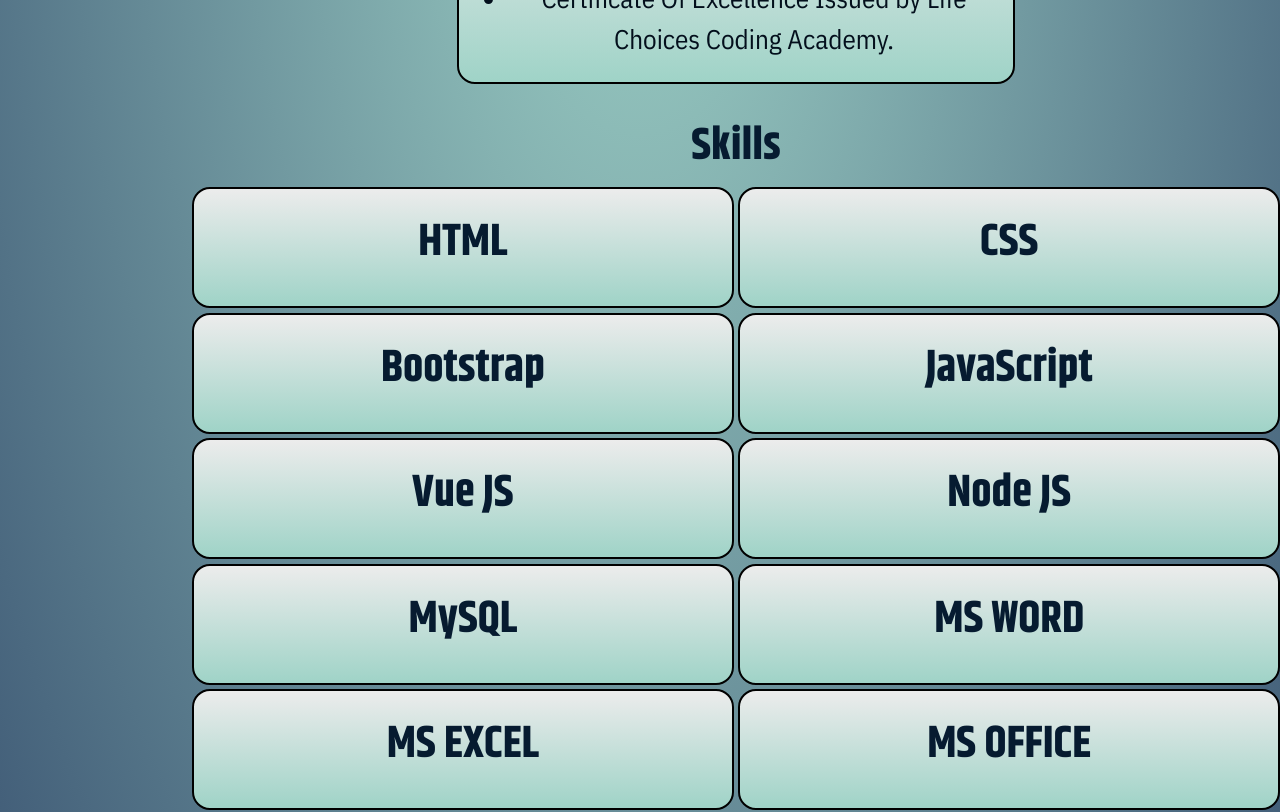
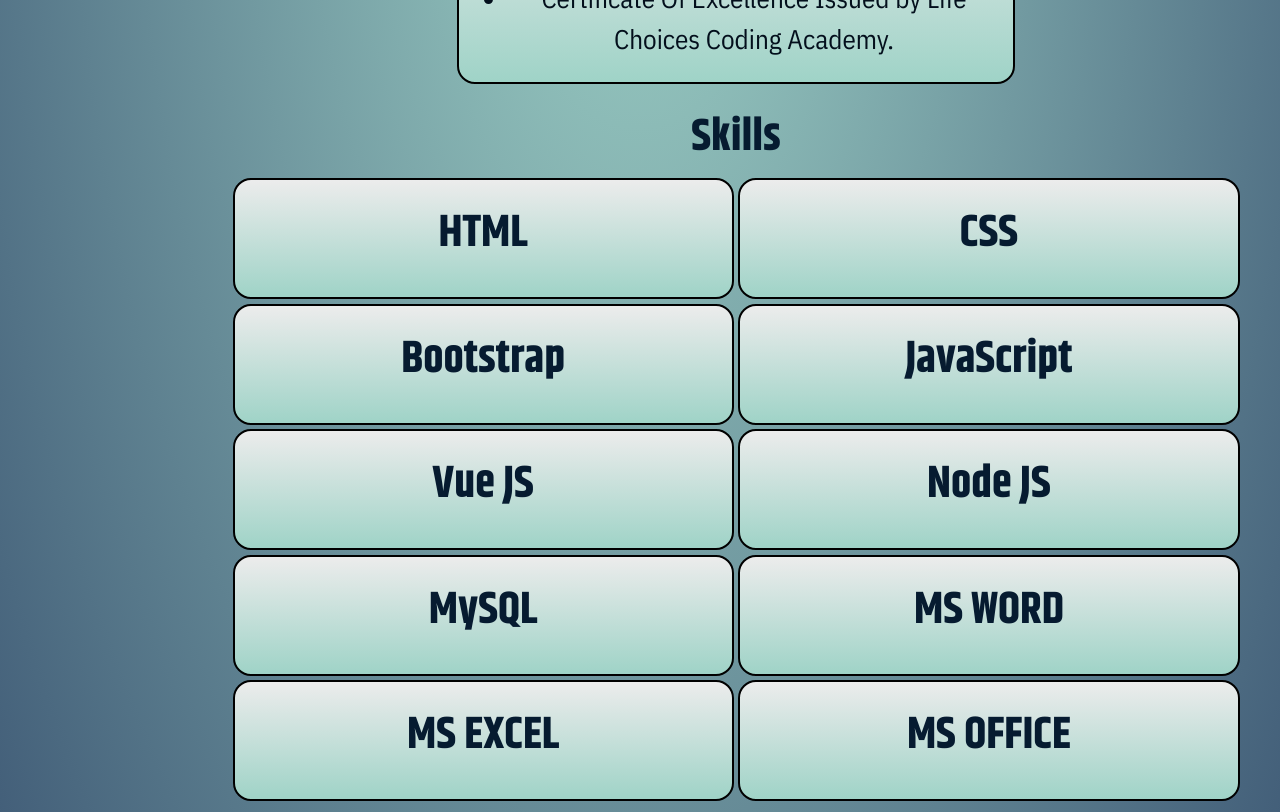
Before and after one commit to SethJKallis/VuePortfolio, a Vue app: page /about in a window 1280 px wide. Shown: the part 1580-2392 px from the top of the page. Built offline with nearby package versions, Linux system fonts and the light colour scheme.

Commit message:
minor styling changes

```diff
--- a/src/components/About.vue
+++ b/src/components/About.vue
@@ -58,9 +58,8 @@
           <li class="lead m-0 fs-4">Certificate Of Excellence Issued by Life Choices Coding Academy.</li>
         </ul>
       </div>
-      <div class="container-fluid px-3 mb-2" data-aos="fade-up">
-        </div>
-        <div class="row gap-1 mb-1 d-flex justify-content-center align-content-center" >
+
+        <div class="row gap-1 mb-1 px-5 d-flex justify-content-center align-content-center" >
           <h3 class="display-6 text-center fw-bold">Skills</h3>
           <div class="html-skill col-sm-5 col-md p-4" data-aos="fade-down-right" data-aos-offset="200">
             <h3 class="display-6 fw-bold">HTML</h3>
@@ -70,7 +69,7 @@
             <h3 class="display-6 fw-bold">CSS</h3>
           </div>
         </div>
-        <div class="row gap-1 mb-1 d-flex justify-content-center align-content-center" >
+        <div class="row gap-1 mb-1 px-5 d-flex justify-content-center align-content-center" >
           <div class="bootstrap-skill col-sm-5 col-md p-4" data-aos="fade-right" data-aos-offset="100">
             <h3 class="display-6 fw-bold">Bootstrap</h3>
           </div>
@@ -79,7 +78,7 @@
             <h3 class="display-6 fw-bold">JavaScript</h3>
           </div>
         </div>
-        <div class="row gap-1 mb-1 d-flex justify-content-center align-content-center">
+        <div class="row gap-1 mb-1 px-5 d-flex justify-content-center align-content-center">
           <div class="bootstrap-skill col-sm-5 col-md p-4" data-aos="fade-up-right" data-aos-offset="0">
             <h3 class="display-6 fw-bold">Vue JS</h3>
           </div>
@@ -88,7 +87,7 @@
             <h3 class="display-6 fw-bold">Node JS</h3>
           </div>
         </div>
-        <div class="row gap-1 mb-1 d-flex justify-content-center align-content-center">
+        <div class="row gap-1 mb-1 px-5 d-flex justify-content-center align-content-center">
           <div class="bootstrap-skill col-sm-5 col-md p-4" data-aos="fade-up" data-aos-offset="50">
             <h3 class="display-6 fw-bold">MySQL</h3>
           </div>
@@ -97,7 +96,7 @@
           </div>
 
         </div>
-        <div class="row gap-1 mb-1 d-flex justify-content-center align-content-center">
+        <div class="row gap-1 mb-1 px-5 d-flex justify-content-center align-content-center">
           <div class="bootstrap-skill col-sm-5 col-md p-4" data-aos="fade-up" data-aos-offset="50">
             <h3 class="display-6 fw-bold">MS EXCEL</h3>
           </div>
```
